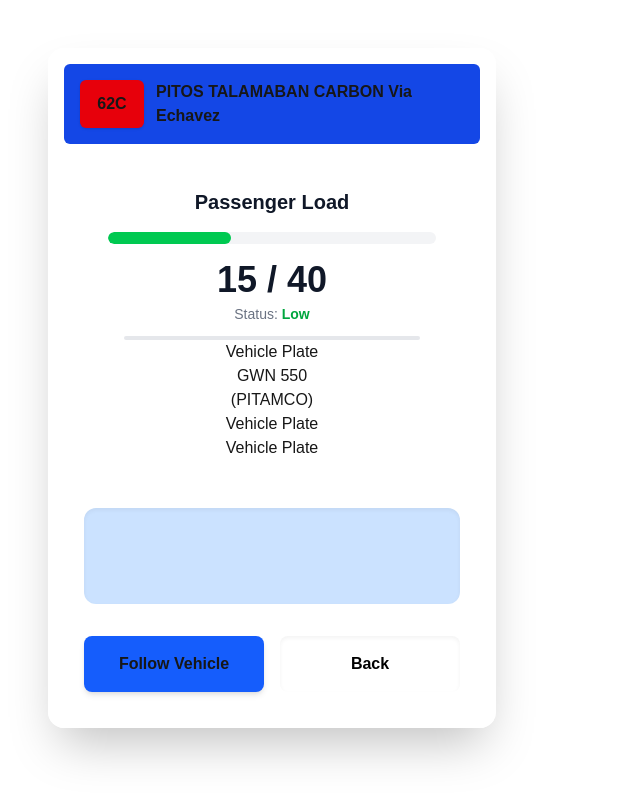
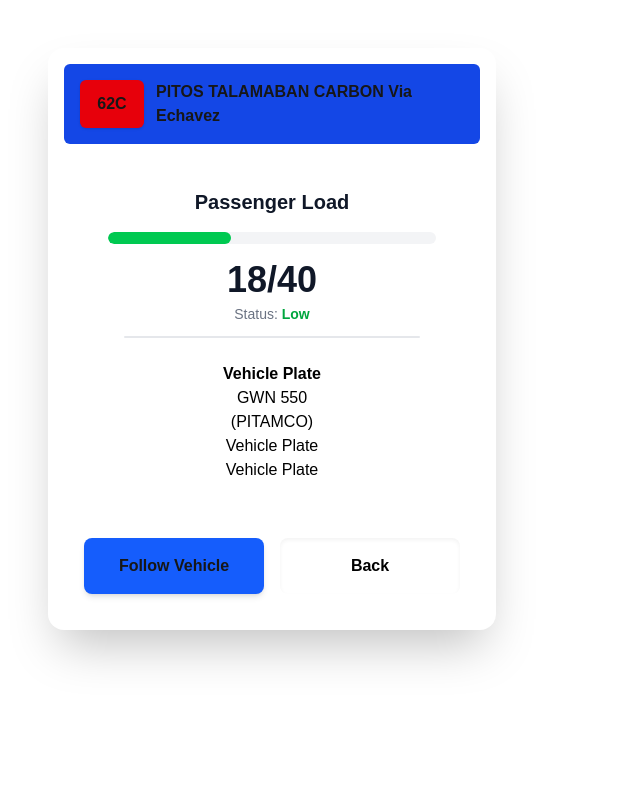
Before and after one commit to konnichiwabon/thesis2, a Next.js app: page / in a window 1280 px wide. Shown: the whole page, without its empty margins (0-640 px from the left). Built offline with nearby package versions, Linux system fonts and the light colour scheme.

Commit message:
updated version

```diff
--- a/component/cardBox.tsx
+++ b/component/cardBox.tsx
@@ -1,6 +1,6 @@
 export default function CardBox() {
   return (
-    <div className="w-full max-w-md m-12 bg-white/90 backdrop-blur-sm rounded-2xl shadow-2xl overflow-hidden p-4">
+    <div className="w-full max-w-md m-12 bg-white   backdrop-blur-sm rounded-2xl shadow-2xl overflow-hidden p-4">
       <div className="bg-blue-700 p-4 flex items-center gap-3 rounded-md ">
         <div className="flex bg-red-600 h-12 w-16 rounded-md shadow-sm items-center justify-center font-bold">
           62C
@@ -33,7 +33,7 @@ export default function CardBox() {
 
           {/* Number Count */}
           <div className="mt-4 text-center">
-            <span className="text-4xl font-bold text-gray-900">15 / 40</span>
+            <span className="text-4xl font-bold text-gray-900">18/40</span>
           </div>
 
           {/* Status Text */}
@@ -41,18 +41,20 @@ export default function CardBox() {
             Status: <span className="text-green-600 font-bold">Low</span>
           </p>
 
-          <div className="h-1 w-[90%] bg-gray-200 ml-0 rounded mt-3"></div>
+          <div className="h-0.5 w-[90%] bg-gray-200 ml-0 rounded mt-3 "> </div>
+          <div className="pt-6 items-center justify-center flex flex-col gap-">
+            <div className="text-black font-bold">Vehicle Plate </div>
+            <div className="text-black">GWN 550 </div>
+            <div className="text-black ">(PITAMCO) </div>
+            <div className="text-black">Vehicle Plate </div>
+            <div className="text-black">Vehicle Plate </div>
+          </div>
 
           {/* Vehicle Plate */}
-          <div className="">Vehicle Plate </div>
-          <div className="">GWN 550 </div>
-          <div className="">(PITAMCO) </div>
-          <div className="">Vehicle Plate </div>
-          <div className="">Vehicle Plate </div>
         </div>
 
         <div className="text-center"></div>
-        <div className="bg-blue-200/80 rounded-xl p-4 flex justify-between items-end shadow-inner h-24"></div>
+
         <div className="flex gap-4 pt-2">
           <div className="flex-1 bg-blue-600 h-14 rounded-lg shadow-md items-center justify-center flex font-bold">
             Follow Vehicle
```
